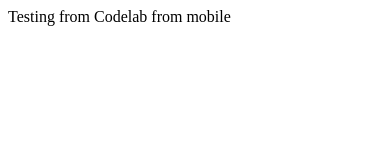
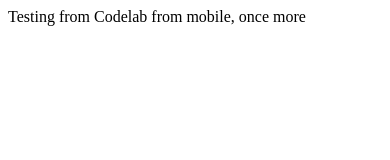
Before and after one commit to navdeepsingh/react-typescript-codelab, a plain HTML site: page index.html in a window 390 px wide. Drawn offline with Linux system fonts and the light colour scheme.

Commit message:
Update from mobile

```diff
--- a/index.html
+++ b/index.html
@@ -7,6 +7,6 @@
   <title>Document</title>
 </head>
 <body>
-  Testing from Codelab from mobile
+  Testing from Codelab from mobile, once more
 </body>
 </html>
```
